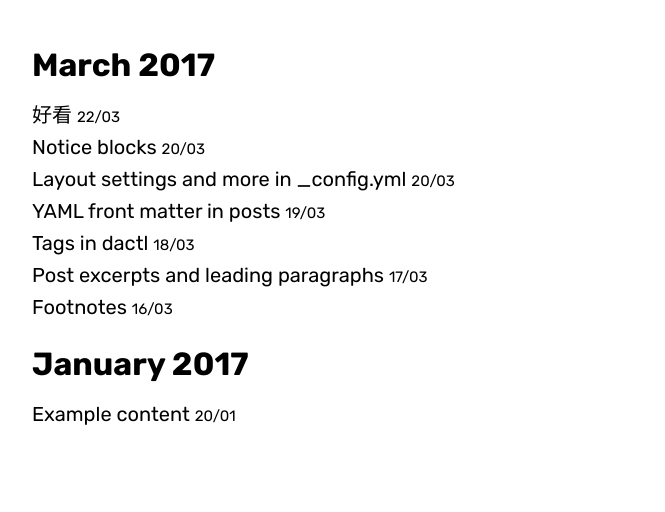
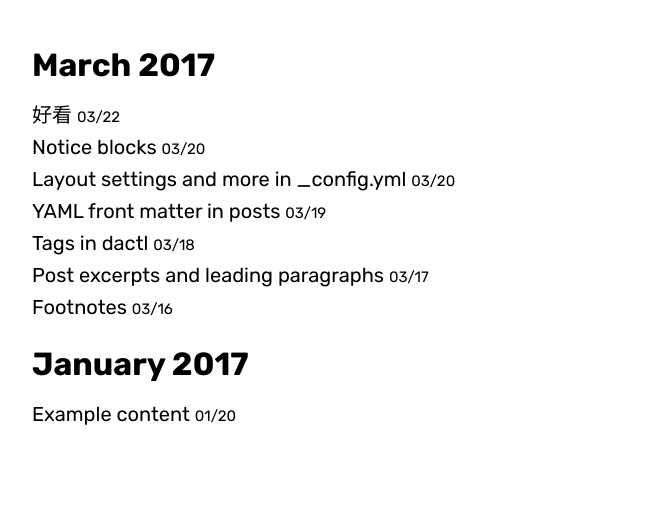
Before and after one commit to FUNzmr/Remember, a Jekyll site: the page built from archive.md, in a window 1280 px wide. Shown: the part 634-1146 px from the top of the page, without its empty margins (224-889 px from the left). Built offline with Jekyll 4.4.1, drawn with Linux system fonts in a browser that asks for light colours; nearby versions of some CDN libraries; some web fonts are replaced; comment, search, counter and statistics services are not loaded; a style sheet for code colours, icons or effects is not loaded.

Commit message:
Update post-list-item.html

```diff
--- a/_includes/page/post-list-item.html
+++ b/_includes/page/post-list-item.html
@@ -1,6 +1,6 @@
 <li>
     <a href="{{ post.url | prepend: site.baseurl }}">
         <span>{{ post.title }}</span>
-        <small>{{ post.date | date: "%d/%m" }}</small>
+        <small>{{ post.date | date: "%m/%d" }}</small>
     </a>
 </li>
```
